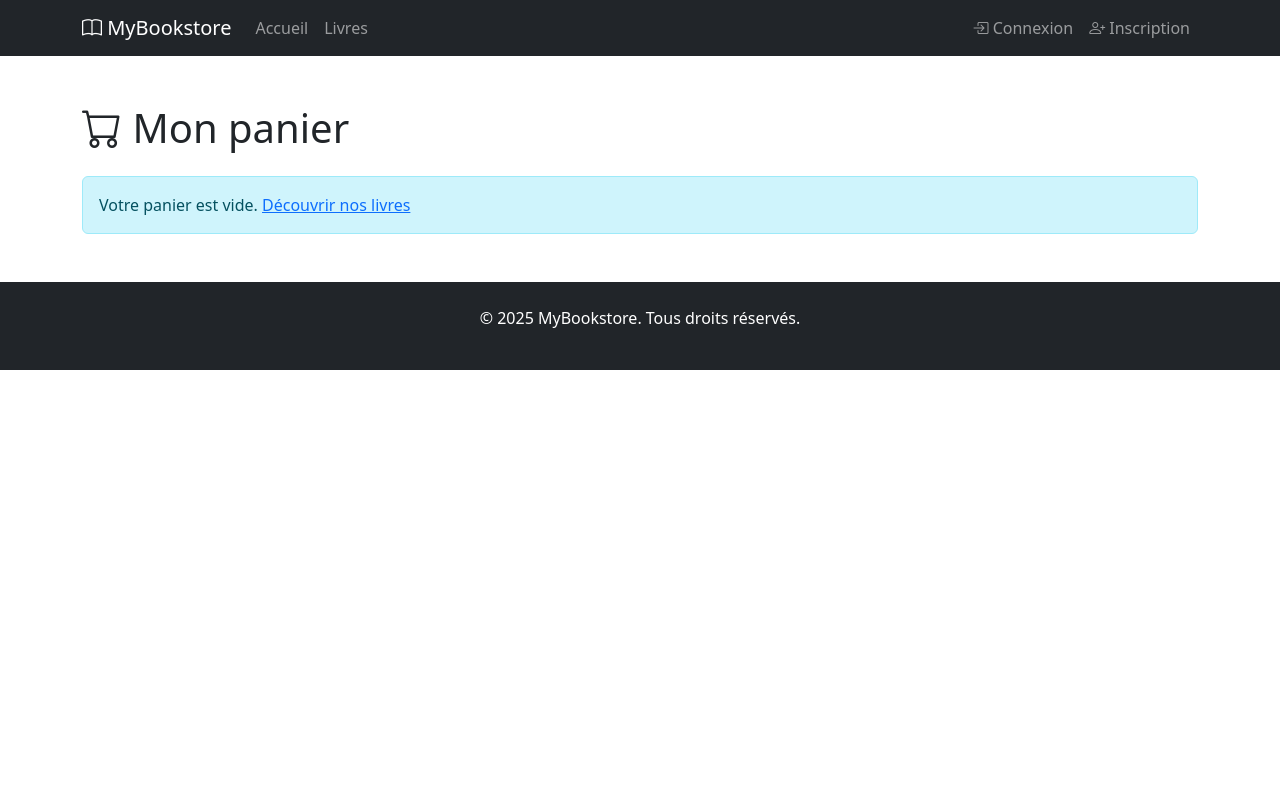
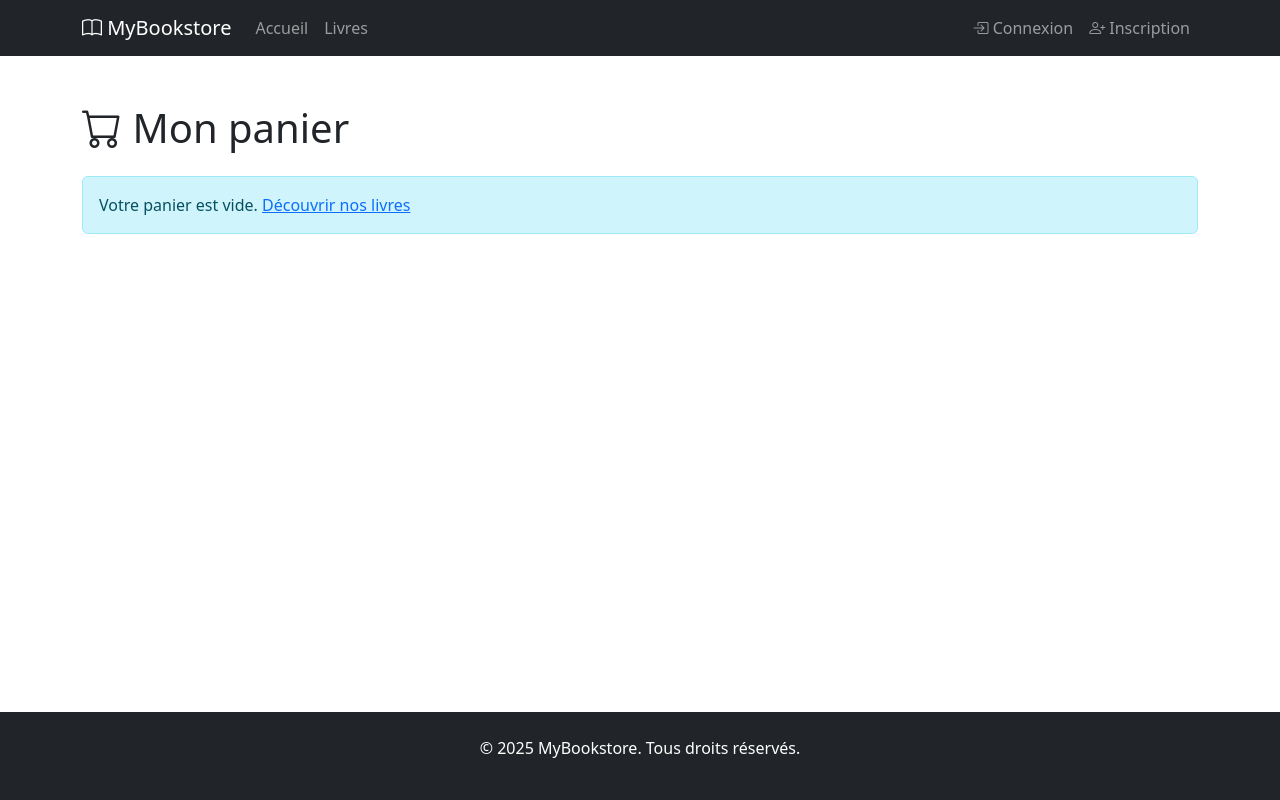
Before and after one commit to MnifOmar/MyBookStore, a Symfony app: template templates/front/cart.html.twig in a window 1280 px wide. Run offline with Twig, Linux system fonts and the light colour scheme; the template is opened without the code that fills it, so the values that code supplies are empty; some libraries are stand-ins or nearby versions.

Commit message:
fixed footer

```diff
--- a/templates/base.html.twig
+++ b/templates/base.html.twig
@@ -6,7 +6,23 @@
     <title>{% block title %}MyBookstore{% endblock %}</title>
     <link href="https://cdn.jsdelivr.net/npm/bootstrap@5.3.0/dist/css/bootstrap.min.css" rel="stylesheet">
     <link rel="stylesheet" href="https://cdn.jsdelivr.net/npm/bootstrap-icons@1.10.0/font/bootstrap-icons.css">
-    {% block stylesheets %}{% endblock %}
+    {% block stylesheets %}
+        <style>
+            html, body {
+                height: 100%;
+            }
+            body {
+                display: flex;
+                flex-direction: column;
+            }
+            main {
+                flex: 1 0 auto;
+            }
+            footer {
+                flex-shrink: 0;
+            }
+        </style>
+    {% endblock %}
 </head>
 <body>
 <nav class="navbar navbar-expand-lg navbar-dark bg-dark">
```
Lines whose indentation alone changed are shown as unchanged.
